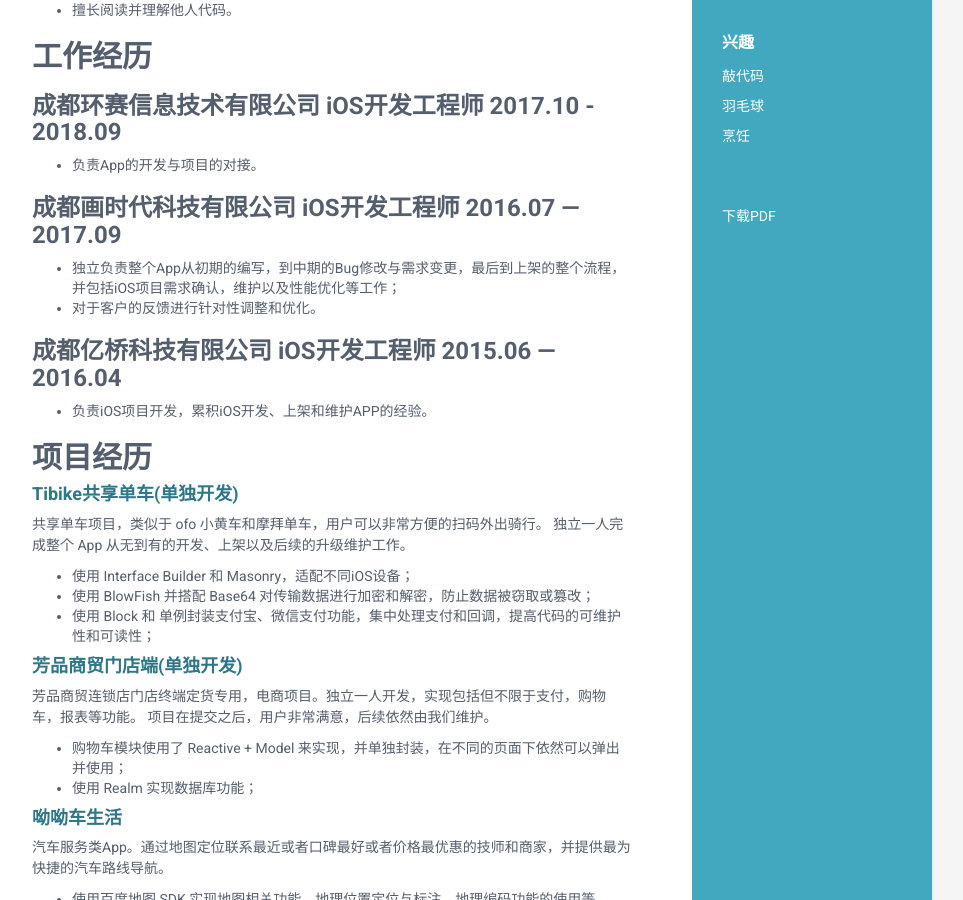
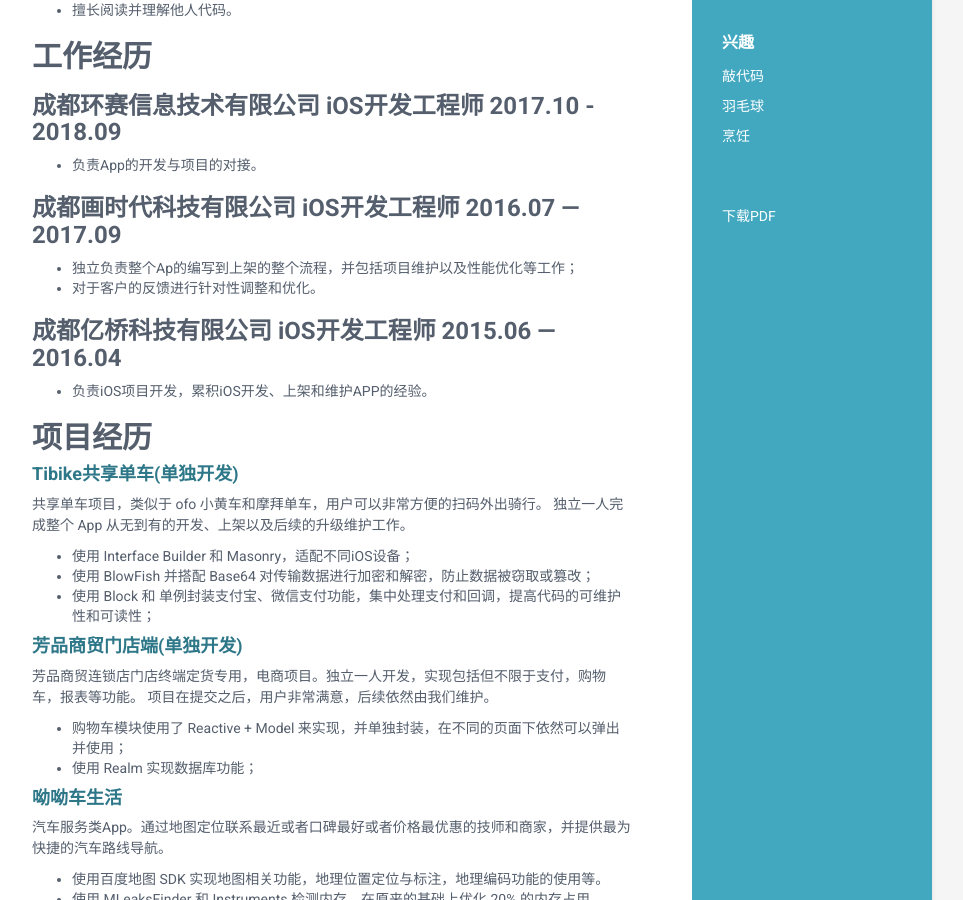
Before and after one commit to OYcedar/Resume, a Jekyll site: the page built from resume.md, in a window 1280 px wide and 900 px high, scrolled down 699 px. Shown: the whole window, without its empty margins (188-1151 px from the left). Built offline with Jekyll 4.4.1, drawn with Linux system fonts in a browser that asks for light colours; our own code applies the rules of GitHub Pages for plain Markdown files.

Commit message:
Update resume.md

```diff
--- a/resume.md
+++ b/resume.md
@@ -33,7 +33,7 @@
 
 ### 成都画时代科技有限公司  iOS开发工程师   2016.07 — 2017.09
 
-* 独立负责整个App从初期的编写，到中期的Bug修改与需求变更，最后到上架的整个流程，并包括iOS项目需求确认，维护以及性能优化等工作；
+* 独立负责整个Ap的编写到上架的整个流程，并包括项目维护以及性能优化等工作；
 * 对于客户的反馈进行针对性调整和优化。
 
 ### 成都亿桥科技有限公司	  iOS开发工程师   2015.06 — 2016.04
```
